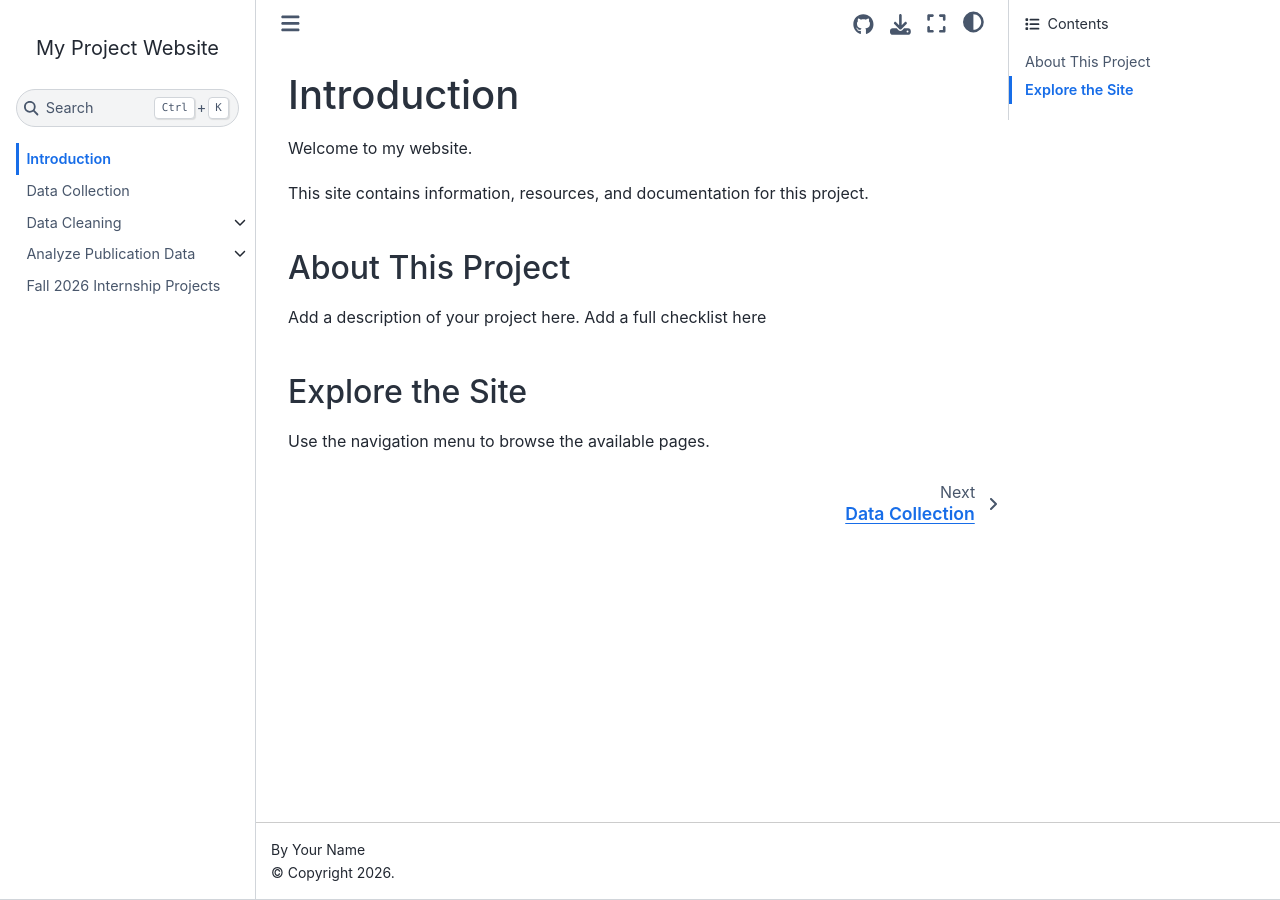
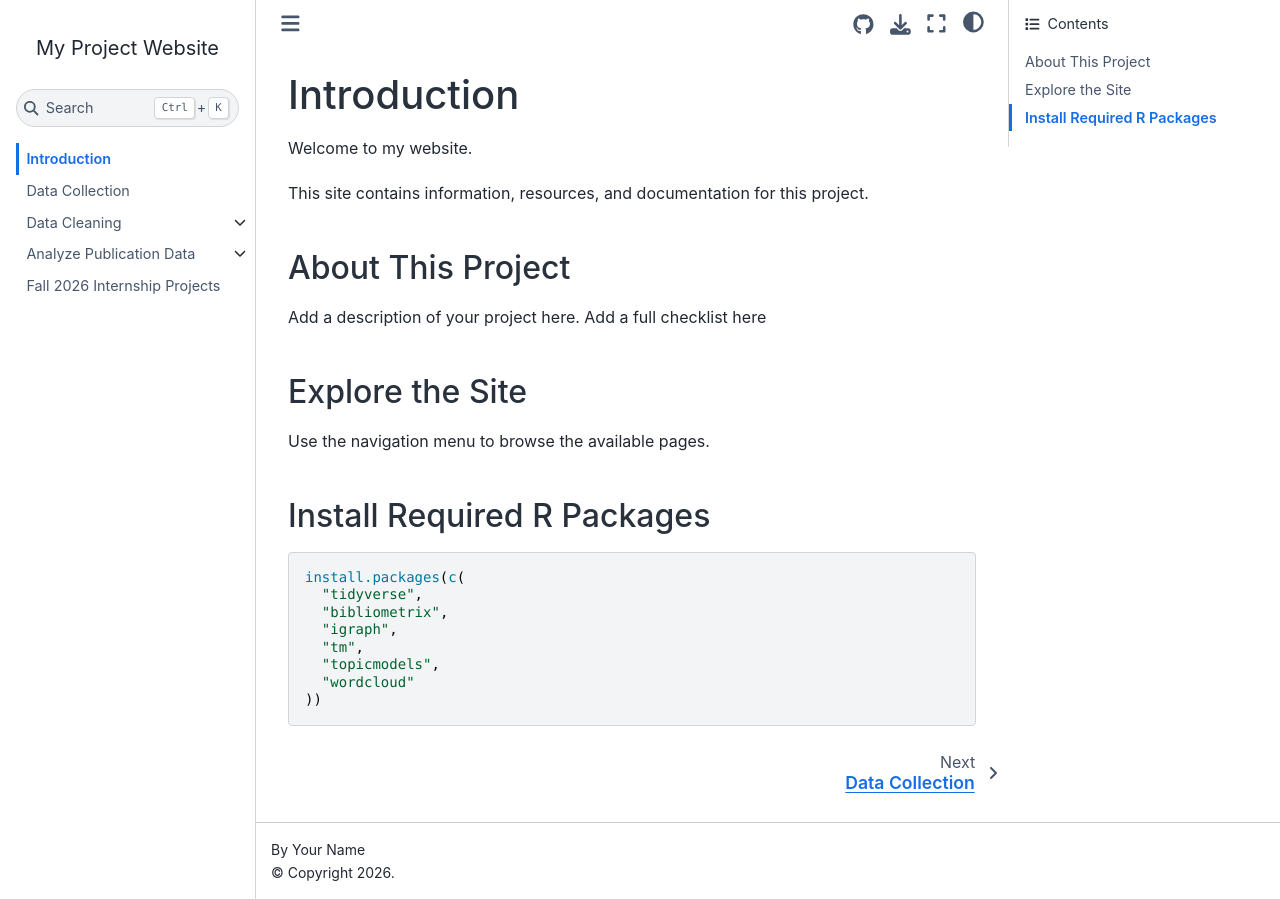
Before and after one commit to vvlooking/research-impact, a Jupyter Book: the page built from website/intro.md, in a window 1280 px wide. Built offline with Jupyter Book 1.0.4 settings and Sphinx 7.4.7 and the Sphinx Book theme 1.1.4, drawn with Linux system fonts in a browser that asks for light colours; pages that are not in the unit, such as notebooks, are missing from menus.

Commit message:
Add R package installation instructions
Added installation instructions for required R packages.

````diff
--- a/website/intro.md
+++ b/website/intro.md
@@ -11,3 +11,16 @@ Add a description of your project here. Add a full checklist here
 ## Explore the Site
 
 Use the navigation menu to browse the available pages.
+
+
+## Install Required R Packages
+
+```r
+install.packages(c(
+  "tidyverse",
+  "bibliometrix",
+  "igraph",
+  "tm",
+  "topicmodels",
+  "wordcloud"
+))
````
